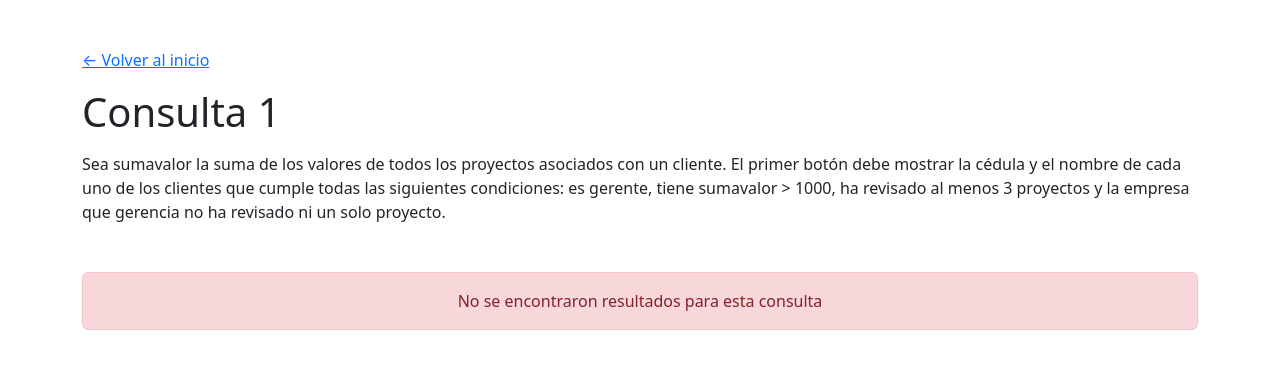
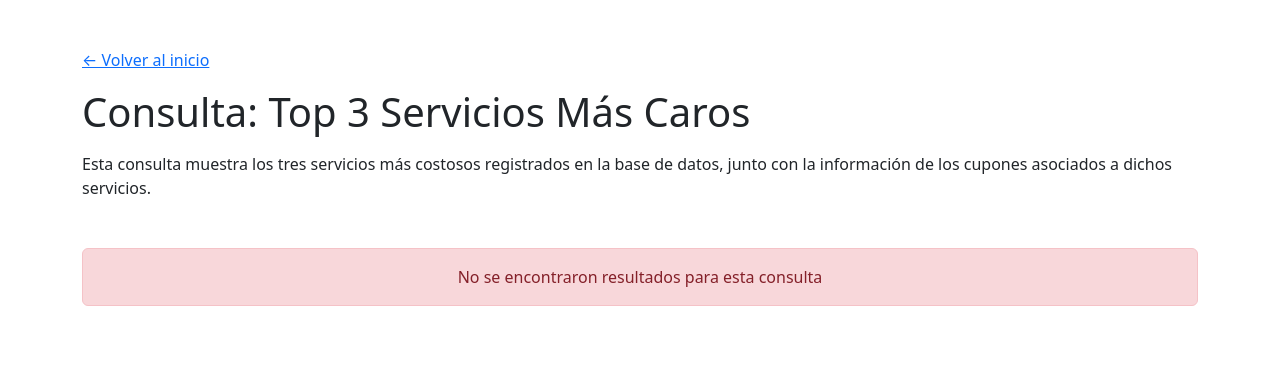
Before and after one commit to Manusm2712/TrabajoFinalBD, a PHP site: page /consultas/consulta1.php in a window 1280 px wide. Shown: the top 369 px of the page. Run offline with PHP 8.4, Linux system fonts and the light colour scheme; data that the repository does not hold is empty.

Commit message:
consulta 1

```diff
--- a/consultas/consulta1.php
+++ b/consultas/consulta1.php
@@ -3,22 +3,23 @@ include "../includes/header.php";
 ?>
 
 <!-- TÍTULO. Cambiarlo, pero dejar especificada la analogía -->
-<h1 class="mt-3">Consulta 1</h1>
+<h1 class="mt-3">Consulta: Top 3 Servicios Más Caros</h1>
 
 <p class="mt-3">
-    Sea sumavalor la suma de los valores de todos los proyectos asociados con un cliente.
-    El primer botón debe mostrar la cédula y el nombre de cada uno de los clientes
-    que cumple todas las siguientes condiciones: es gerente, tiene sumavalor > 1000,
-    ha revisado al menos 3 proyectos y la empresa que gerencia no ha revisado ni un
-    solo proyecto.
+Esta consulta muestra los tres servicios más costosos registrados en la base de datos, junto con la información de los cupones asociados a dichos servicios.
 </p>
 
 <?php
 // Crear conexión con la BD
 require('../config/conexion.php');
 
-// Query SQL a la BD -> Crearla acá (No está completada, cambiarla a su contexto y a su analogía)
-$query = "SELECT cedula, nombre FROM cliente";
+// Query SQL para obtener los tres servicios más caros con sus cupones asociados
+$query = "SELECT s.codigo_servicio, s.precio,
+                 c.codigo AS codigo_cupon, c.estado, c.valor_descuento, c.informacion
+          FROM servicio s
+          INNER JOIN cupon c ON s.codigo_cupon = c.codigo
+          ORDER BY s.precio DESC
+          LIMIT 3";
 
 // Ejecutar la consulta
 $resultadoC1 = mysqli_query($conn, $query) or die(mysqli_error($conn));
@@ -28,7 +29,7 @@ mysqli_close($conn);
 
 <?php
 // Verificar si llegan datos
-if($resultadoC1 and $resultadoC1->num_rows > 0):
+if ($resultadoC1 and $resultadoC1->num_rows > 0):
 ?>
 
 <!-- MOSTRAR LA TABLA. Cambiar las cabeceras -->
@@ -36,11 +37,15 @@ if($resultadoC1 and $resultadoC1->num_rows > 0):
 
     <table class="table table-striped table-bordered">
 
-        <!-- Títulos de la tabla, cambiarlos -->
+        <!-- Títulos de la tabla -->
         <thead class="table-dark">
             <tr>
-                <th scope="col" class="text-center">Cédula</th>
-                <th scope="col" class="text-center">Nombre</th>
+                <th scope="col" class="text-center">Código Servicio</th>
+                <th scope="col" class="text-center">Precio Servicio</th>
+                <th scope="col" class="text-center">Código Cupón</th>
+                <th scope="col" class="text-center">Estado</th>
+                <th scope="col" class="text-center">Descuento</th>
+                <th scope="col" class="text-center">Información</th>
             </tr>
         </thead>
 
@@ -53,13 +58,15 @@ if($resultadoC1 and $resultadoC1->num_rows > 0):
 
             <!-- Fila que se generará -->
             <tr>
-                <!-- Cada una de las columnas, con su valor correspondiente -->
-                <td class="text-center"><?= $fila["cedula"]; ?></td>
-                <td class="text-center"><?= $fila["nombre"]; ?></td>
+                <td class="text-center"><?= htmlspecialchars($fila["codigo_servicio"]); ?></td>
+                <td class="text-center">$<?= number_format($fila["precio"], 2); ?></td>
+                <td class="text-center"><?= htmlspecialchars($fila["codigo_cupon"]); ?></td>
+                <td class="text-center"><?= htmlspecialchars($fila["estado"]); ?></td>
+                <td class="text-center">$<?= number_format($fila["valor_descuento"], 2); ?></td>
+                <td class="text-center"><?= htmlspecialchars($fila["informacion"]); ?></td>
             </tr>
 
             <?php
-            // Cerrar los estructuras de control
             endforeach;
             ?>
 
```
